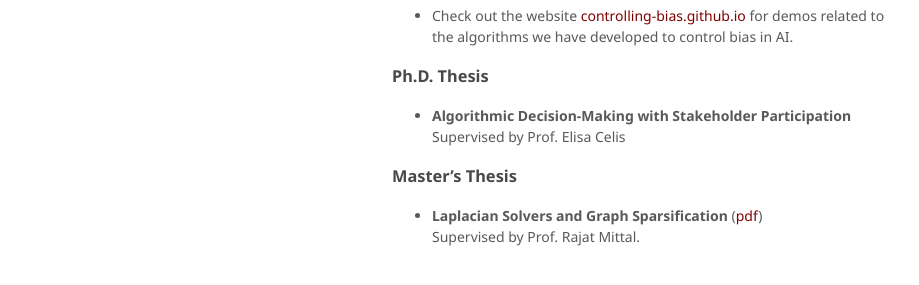
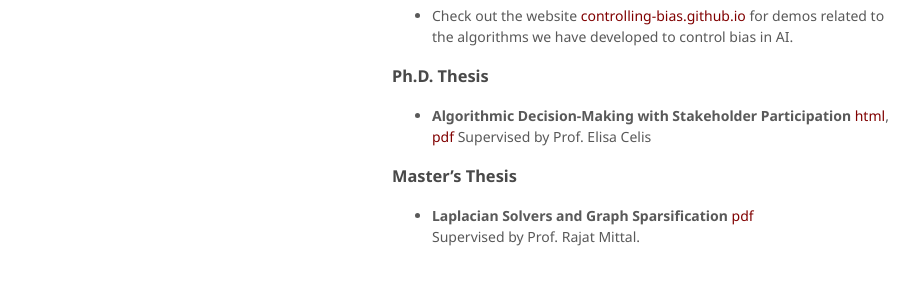
Before and after one commit to vijaykeswani/vijaykeswani.github.io, a Jekyll site: the page built from index.md, in a window 1280 px wide and 900 px high, scrolled down 1542 px. Shown: the part 583-868 px from the top of the window, without its empty margins (178-1097 px from the left). Built offline with Jekyll 4.4.1, drawn with Linux system fonts in a browser that asks for light colours; nearby versions of some CDN libraries; a script that is not in the unit is left out.

Commit message:
Update index.md

```diff
--- a/index.md
+++ b/index.md
@@ -86,10 +86,10 @@
 
 ### Ph.D. Thesis
 
-*   <b>Algorithmic Decision-Making with Stakeholder Participation</b>
+*   <b>Algorithmic Decision-Making with Stakeholder Participation</b> [html](Dissertation.html), [pdf](Dissertation.pdf)
     Supervised by Prof. Elisa Celis
 
 ### Master's Thesis
 
-*  <b>Laplacian Solvers and Graph Sparsification</b> ([pdf](thesis.pdf))\\
+*  <b>Laplacian Solvers and Graph Sparsification</b> [pdf](thesis.pdf)\\
 	Supervised by Prof. Rajat Mittal.
```
